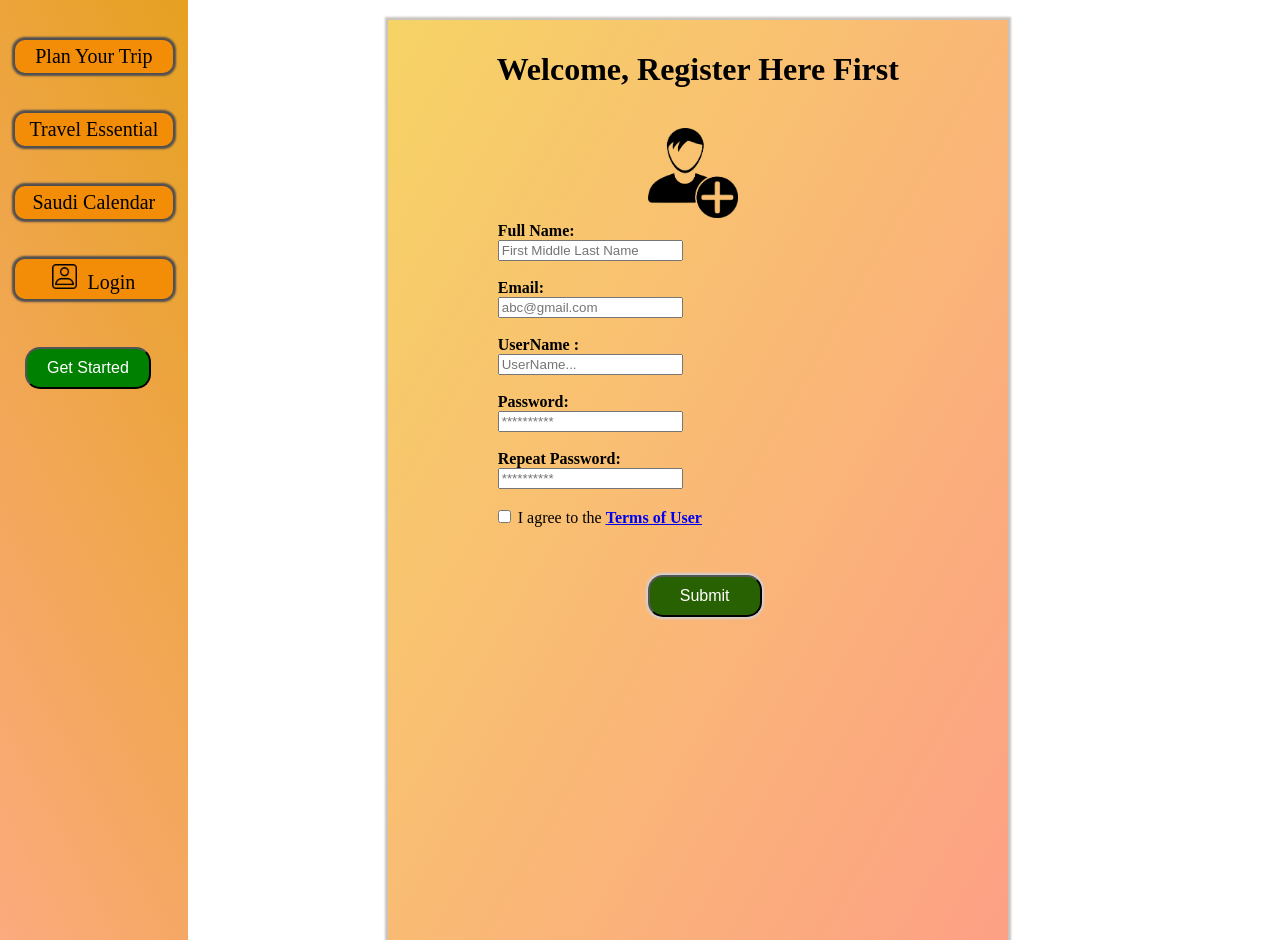
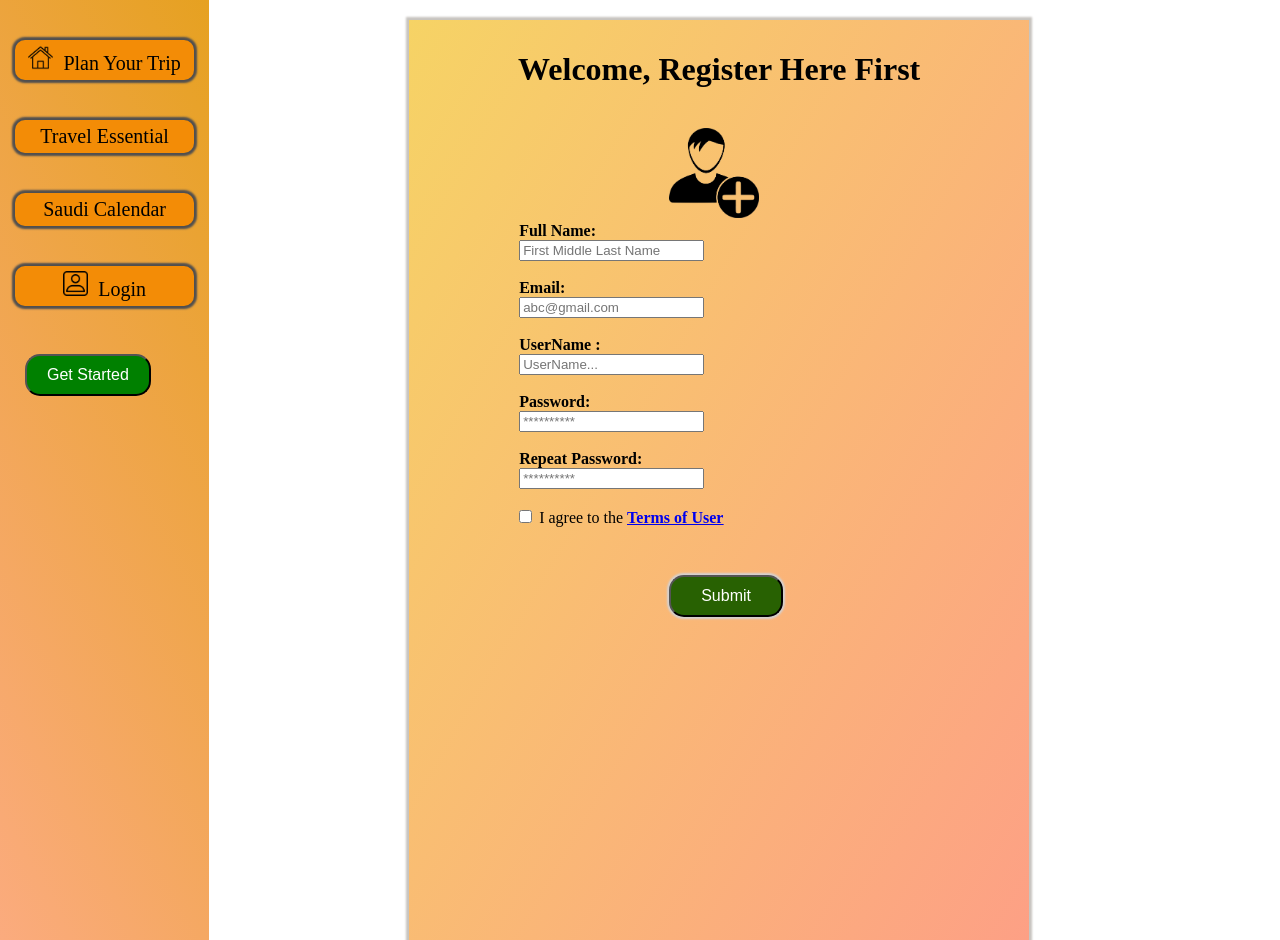
Before and after one commit to awagankomal/Assignment20, a plain HTML site: page Pages/Register.html in a window 1280 px wide. Drawn offline with Linux system fonts and the light colour scheme.

Commit message:
Images added

```diff
--- a/Css/common_style.css
+++ b/Css/common_style.css
@@ -16,7 +16,7 @@ body {
 
     /*background-color: rgb(236, 159, 16);*/
     flex-direction: column;
-    width: 220px;
+    width: 250px;
     display: flex;
 
 
--- a/Pages/Register.html
+++ b/Pages/Register.html
@@ -2,7 +2,7 @@
 <html>
 
 <head>
-    <title>Login Page</title>
+    <title>Registration Page</title>
     <meta name="viewport" content="width=device-width, initial-scale=1.0">
     <link rel="stylesheet" href="./../Css/common_style.css">
     <style>
@@ -38,7 +38,8 @@
 <body>
     <div class="container">
         <div class="side_bar">
-            <a href="./PlanYourTrip.html" class="side_bar_items">Plan Your Trip</a>
+            <a href="./../index.html"class="side_bar_items"> <img src="./../Images/house.png" alt="user_logo"
+                class="user_logo" >Plan Your Trip</a>
             <a href="./TravelEssential.html" class="side_bar_items">Travel Essential</a>
             <a href="./SaudiCalendar.html" class="side_bar_items">Saudi Calendar</a>
             <a href="./Login.html" class="side_bar_items"><img src="./../Images/interface.png" alt="user_logo"
```
Also changed, not shown: index.html (+2 -1 lines), Images/KSA.png (added), Images/caendar.jpg (added), Images/gettoknow.PNG (added), Images/house.png (added), Images/people.png (added), Images/safetytip.PNG (added), Images/staysafe.png (added), Images/travel_esse.png (added), Images/useful_contact.PNG (added), Pages/Login.html (deleted), Pages/PlanYourTrip.html (deleted), Pages/SaudiCalendar.html (deleted), Pages/TravelEssential.html (deleted).
